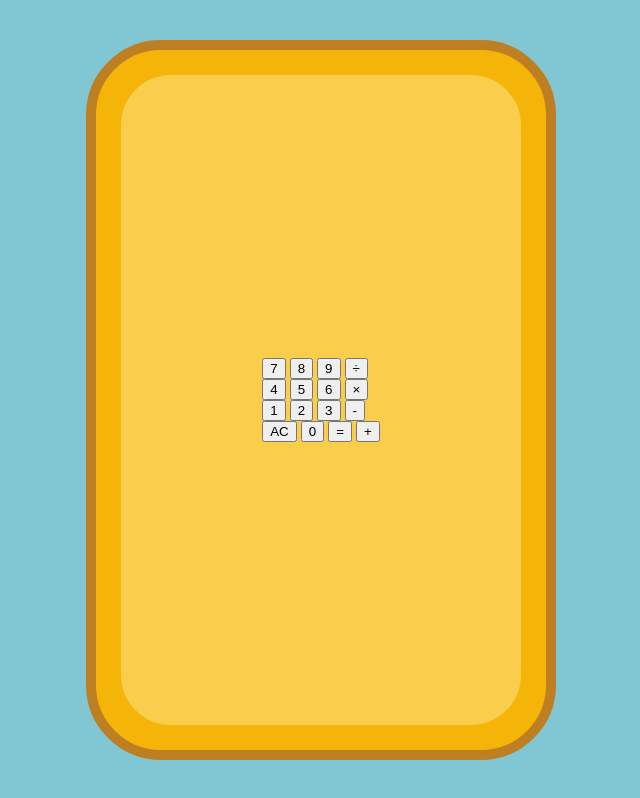
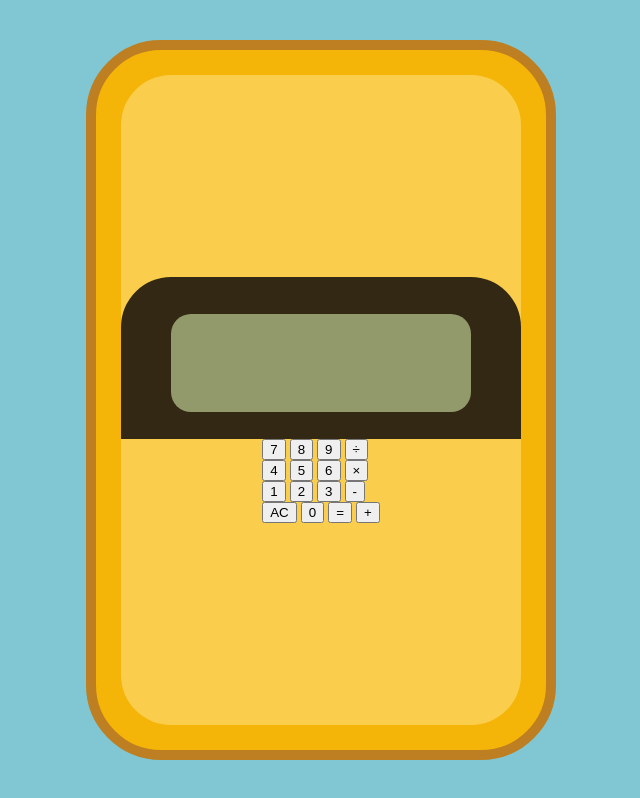
Before and after one commit to ajwjung/calculator, a plain HTML site: page index.html in a window 1280 px wide. Shown: the whole page, without its empty margins (319-959 px from the left). Drawn offline with Linux system fonts and the light colour scheme.

Commit message:
Style display window

```diff
--- a/style/style.css
+++ b/style/style.css
@@ -5,7 +5,8 @@ body {
 
 .container,
 .calculator-body,
-.calculator-parts {
+.calculator-parts,
+.display-piece {
     display: flex;
     justify-content: center;
     align-items: center;
@@ -32,3 +33,18 @@ body {
 
     flex-direction: column;
 }
+
+.display-piece {
+    height: 25%;
+    width: 100%;
+    background: rgb(51, 40, 20);
+    border-radius: 50px 50px 0 0;
+}
+
+.display-window {
+    height: 60%;
+    width: 75%;
+    background:rgb(146, 153, 107);
+    border-radius: 20px;
+    margin-top: 10px;
+}
```
